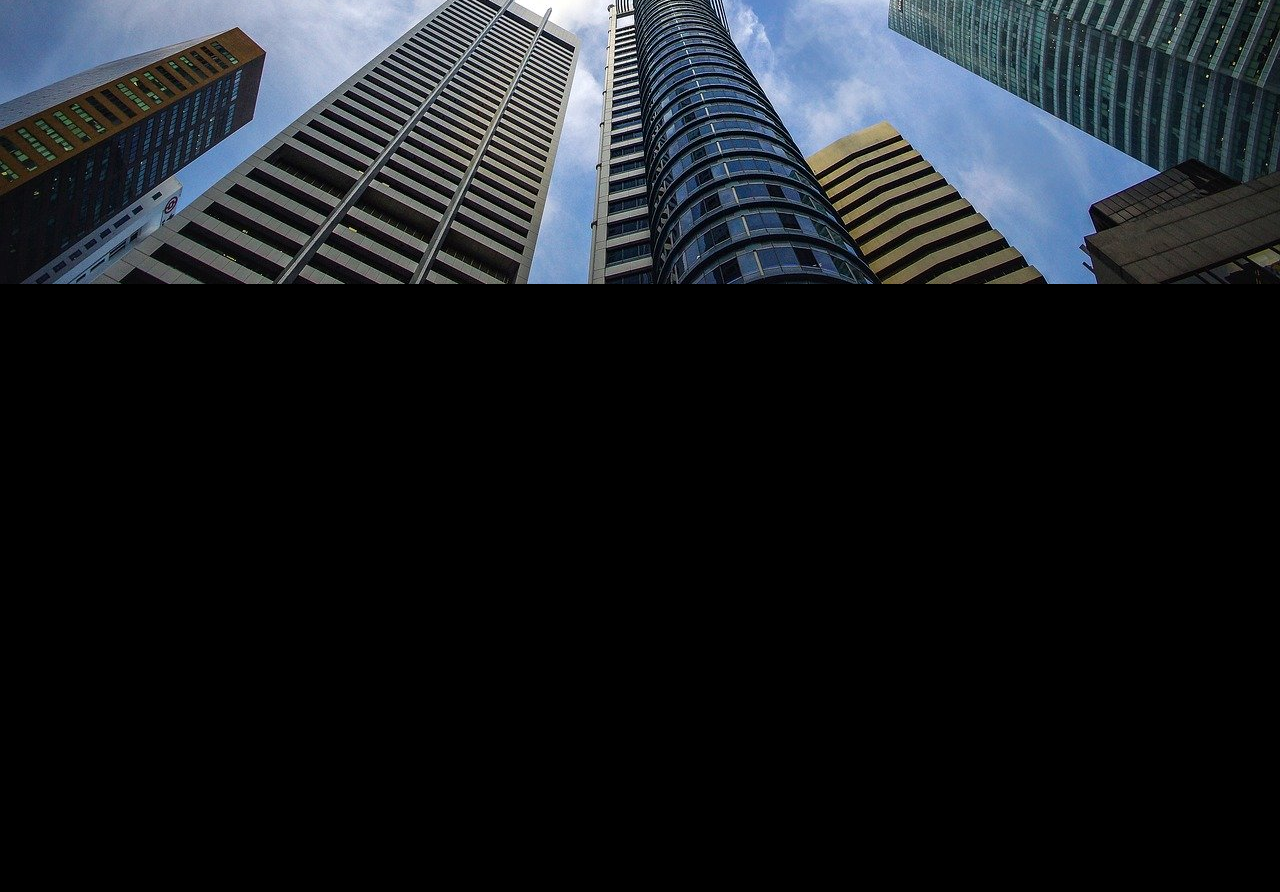
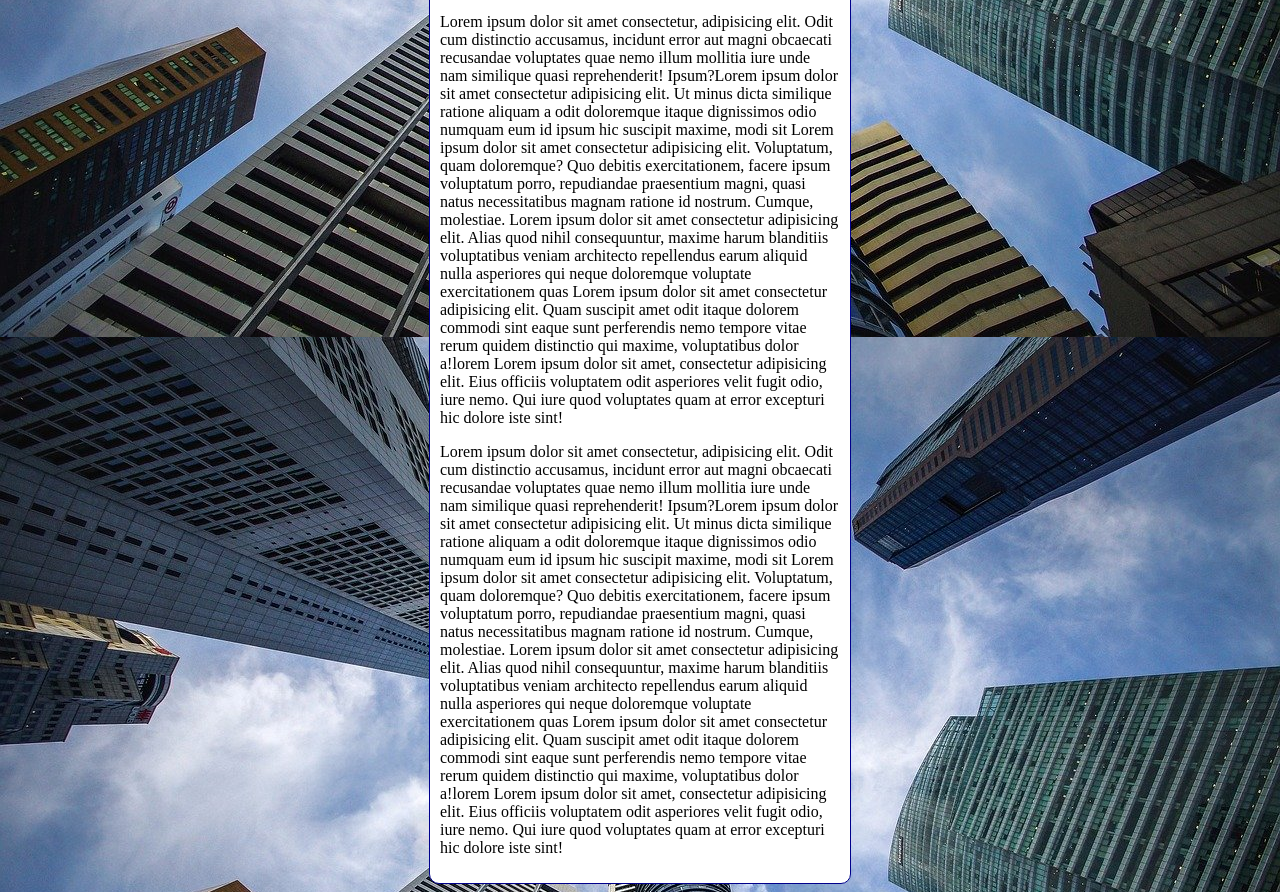
Before and after one commit to dieysongabriel/html-css, a plain HTML site: page exercícios/ex022/fundo006.html in a window 1280 px wide. Shown: the part 516-1408 px from the top of the page. Before the commit the page ends 800 px from the top, so only its background shows below. Drawn offline with Linux system fonts and the light colour scheme.

Commit message:
atualizei o exercício 022

```diff
--- a/exercícios/ex022/fundo006.html
+++ b/exercícios/ex022/fundo006.html
@@ -3,7 +3,7 @@
 <head>
     <meta charset="UTF-8">
     <meta name="viewport" content="width=device-width, initial-scale=1.0">
-    <title></title>
+    <title>Fundo fixo de tela</title>
     <style>
         body {
             background-color: black;
@@ -11,6 +11,13 @@
             background-position: center top;
             background-repeat: no-repeat;
             background-size: cover;
+            background-attachment: fixed;
+
+            /*Shorthand - background
+               color > image > position > repeat > [size] > attachment
+            */
+
+
         }
         main {
             background-color: white;
@@ -25,7 +32,9 @@
 <body>
     <main>
         <h1>Teste de Imagem de Fundo</h1>
-        <p>Lorem ipsum dolor sit amet consectetur, adipisicing elit. Odit cum distinctio accusamus, incidunt error aut magni obcaecati recusandae voluptates quae nemo illum mollitia iure unde nam similique quasi reprehenderit! Ipsum?Lorem ipsum dolor sit amet consectetur adipisicing elit. Ut minus dicta similique ratione aliquam a odit doloremque itaque dignissimos odio numquam eum id ipsum hic suscipit maxime, modi sit  Lorem ipsum dolor sit amet consectetur adipisicing elit. Voluptatum, quam doloremque? Quo debitis exercitationem, facere ipsum voluptatum porro, repudiandae praesentium magni, quasi natus necessitatibus magnam ratione id nostrum. Cumque, molestiae.</p>
+        <p>Lorem ipsum dolor sit amet consectetur, adipisicing elit. Odit cum distinctio accusamus, incidunt error aut magni obcaecati recusandae voluptates quae nemo illum mollitia iure unde nam similique quasi reprehenderit! Ipsum?Lorem ipsum dolor sit amet consectetur adipisicing elit. Ut minus dicta similique ratione aliquam a odit doloremque itaque dignissimos odio numquam eum id ipsum hic suscipit maxime, modi sit  Lorem ipsum dolor sit amet consectetur adipisicing elit. Voluptatum, quam doloremque? Quo debitis exercitationem, facere ipsum voluptatum porro, repudiandae praesentium magni, quasi natus necessitatibus magnam ratione id nostrum. Cumque, molestiae. Lorem ipsum dolor sit amet consectetur adipisicing elit. Alias quod nihil consequuntur, maxime harum blanditiis voluptatibus veniam architecto repellendus earum aliquid nulla asperiores qui neque doloremque voluptate exercitationem quas Lorem ipsum dolor sit amet consectetur adipisicing elit. Quam suscipit amet odit itaque dolorem commodi sint eaque sunt perferendis nemo tempore vitae rerum quidem distinctio qui maxime, voluptatibus dolor a!lorem Lorem ipsum dolor sit amet, consectetur adipisicing elit. Eius officiis voluptatem odit asperiores velit fugit odio, iure nemo. Qui iure quod voluptates quam at error excepturi hic dolore iste sint!</p>
+        <p>Lorem ipsum dolor sit amet consectetur, adipisicing elit. Odit cum distinctio accusamus, incidunt error aut magni obcaecati recusandae voluptates quae nemo illum mollitia iure unde nam similique quasi reprehenderit! Ipsum?Lorem ipsum dolor sit amet consectetur adipisicing elit. Ut minus dicta similique ratione aliquam a odit doloremque itaque dignissimos odio numquam eum id ipsum hic suscipit maxime, modi sit  Lorem ipsum dolor sit amet consectetur adipisicing elit. Voluptatum, quam doloremque? Quo debitis exercitationem, facere ipsum voluptatum porro, repudiandae praesentium magni, quasi natus necessitatibus magnam ratione id nostrum. Cumque, molestiae. Lorem ipsum dolor sit amet consectetur adipisicing elit. Alias quod nihil consequuntur, maxime harum blanditiis voluptatibus veniam architecto repellendus earum aliquid nulla asperiores qui neque doloremque voluptate exercitationem quas Lorem ipsum dolor sit amet consectetur adipisicing elit. Quam suscipit amet odit itaque dolorem commodi sint eaque sunt perferendis nemo tempore vitae rerum quidem distinctio qui maxime, voluptatibus dolor a!lorem Lorem ipsum dolor sit amet, consectetur adipisicing elit. Eius officiis voluptatem odit asperiores velit fugit odio, iure nemo. Qui iure quod voluptates quam at error excepturi hic dolore iste sint!</p>
+        <p>Lorem ipsum dolor sit amet consectetur, adipisicing elit. Odit cum distinctio accusamus, incidunt error aut magni obcaecati recusandae voluptates quae nemo illum mollitia iure unde nam similique quasi reprehenderit! Ipsum?Lorem ipsum dolor sit amet consectetur adipisicing elit. Ut minus dicta similique ratione aliquam a odit doloremque itaque dignissimos odio numquam eum id ipsum hic suscipit maxime, modi sit  Lorem ipsum dolor sit amet consectetur adipisicing elit. Voluptatum, quam doloremque? Quo debitis exercitationem, facere ipsum voluptatum porro, repudiandae praesentium magni, quasi natus necessitatibus magnam ratione id nostrum. Cumque, molestiae. Lorem ipsum dolor sit amet consectetur adipisicing elit. Alias quod nihil consequuntur, maxime harum blanditiis voluptatibus veniam architecto repellendus earum aliquid nulla asperiores qui neque doloremque voluptate exercitationem quas Lorem ipsum dolor sit amet consectetur adipisicing elit. Quam suscipit amet odit itaque dolorem commodi sint eaque sunt perferendis nemo tempore vitae rerum quidem distinctio qui maxime, voluptatibus dolor a!lorem Lorem ipsum dolor sit amet, consectetur adipisicing elit. Eius officiis voluptatem odit asperiores velit fugit odio, iure nemo. Qui iure quod voluptates quam at error excepturi hic dolore iste sint!</p>
     </main>
 </body>
 </html>
```
